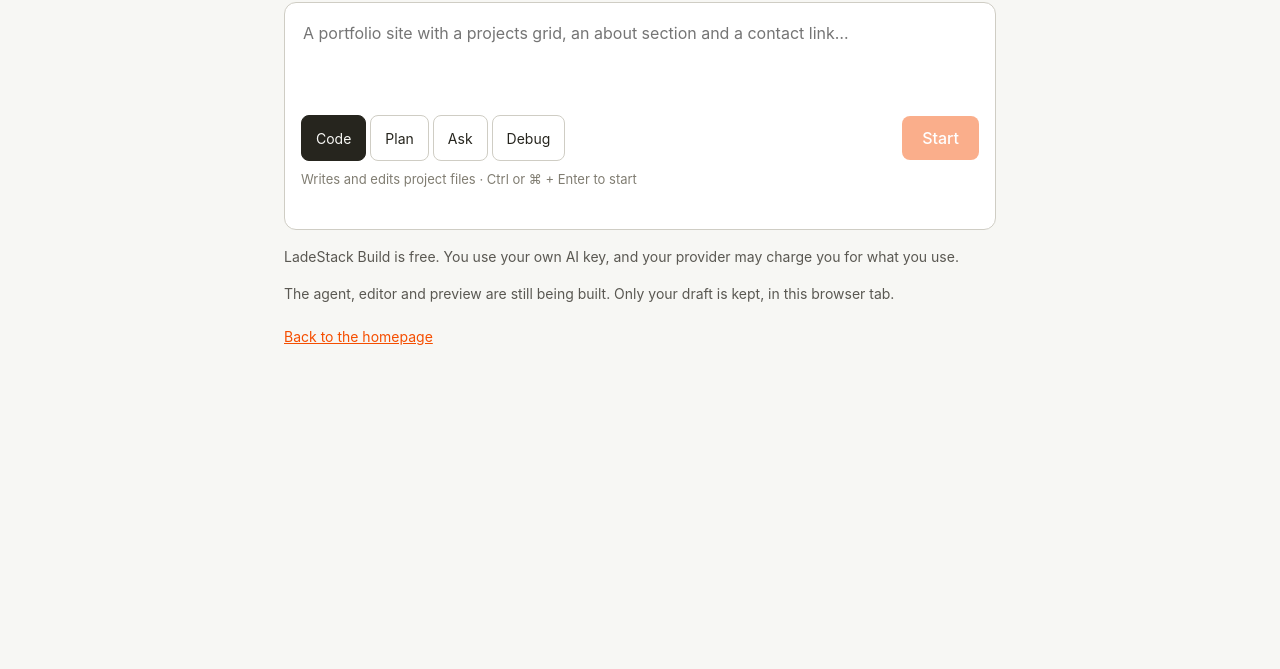
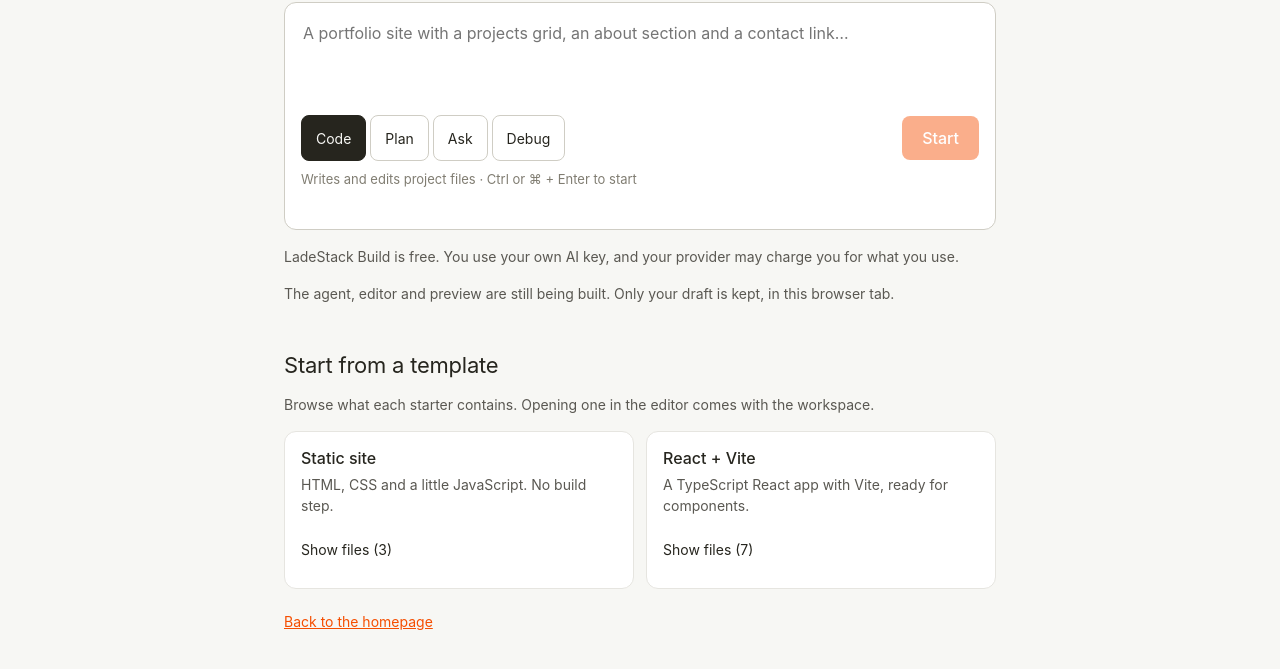
Before and after one commit to coderlade-ai/build-ai, a React app in the folder apps/builder/: page / in a window 1280 px wide. Shown: the part 229-898 px from the top of the page. Before the commit the page ends 800 px from the top, so only its background shows below. Built offline with nearby package versions, Linux system fonts and the light colour scheme.

Commit message:
feat(builder): add validated starter templates to the welcome screen

```diff
--- /dev/null
+++ b/apps/builder/src/components/Templates.tsx
@@ -0,0 +1,41 @@
+import { starterTemplates, type StarterTemplate } from "../templates";
+import type { ShellStrings } from "../i18n/shell";
+import styles from "./Welcome.module.css";
+
+/** Templates are explorable before any AI provider is connected (PRD A.12). */
+export function Templates({ s }: { s: ShellStrings }) {
+  const copy: Record<StarterTemplate["id"], { name: string; desc: string }> = {
+    "static-site": { name: s.staticName, desc: s.staticDesc },
+    "react-vite": { name: s.reactName, desc: s.reactDesc },
+  };
+  return (
+    <section className={styles.templates} aria-labelledby="templates-title">
+      <h2 id="templates-title" className={styles.sectionTitle}>
+        {s.templatesTitle}
+      </h2>
+      <p className={styles.note}>{s.templatesNote}</p>
+      <ul className={styles.templateList}>
+        {starterTemplates.map((t) => (
+          <li key={t.id} className={styles.template}>
+            <h3 className={styles.templateName}>{copy[t.id].name}</h3>
+            <p className={styles.templateDesc}>{copy[t.id].desc}</p>
+            <details>
+              <summary className={styles.summary}>
+                {s.showFiles} ({Object.keys(t.files).length})
+              </summary>
+              <ul className={styles.fileList}>
+                {Object.keys(t.files)
+                  .sort()
+                  .map((p) => (
+                    <li key={p}>
+                      <code>{p}</code>
+                    </li>
+                  ))}
+              </ul>
+            </details>
+          </li>
+        ))}
+      </ul>
+    </section>
+  );
+}
--- a/apps/builder/src/components/Welcome.module.css
+++ b/apps/builder/src/components/Welcome.module.css
@@ -166,6 +166,60 @@
   color: var(--color-primary);
   font-size: 14px;
 }
+.templates {
+  margin-top: 48px;
+}
+.sectionTitle {
+  font-weight: 400;
+  font-size: 22px;
+  letter-spacing: -0.01em;
+  margin: 0;
+}
+.templateList {
+  list-style: none;
+  padding: 0;
+  margin: 16px 0 0;
+  display: grid;
+  grid-template-columns: repeat(auto-fit, minmax(240px, 1fr));
+  gap: 12px;
+}
+.template {
+  border: 1px solid var(--color-hairline);
+  border-radius: var(--radius-lg);
+  padding: 16px;
+  background: var(--color-surface-card);
+}
+.templateName {
+  font-size: 16px;
+  font-weight: 500;
+  margin: 0;
+}
+.templateDesc {
+  font-size: 14px;
+  color: var(--color-body);
+  margin: 6px 0 12px;
+  line-height: 1.5;
+}
+.summary {
+  font-size: 14px;
+  cursor: pointer;
+  min-height: 44px;
+  display: flex;
+  align-items: center;
+}
+.summary:focus-visible {
+  outline: 2px solid var(--color-primary);
+  outline-offset: 2px;
+}
+.fileList {
+  margin: 4px 0 0;
+  padding-left: 18px;
+  font-size: 13px;
+  line-height: 1.8;
+}
+.fileList code {
+  font-family: var(--font-mono);
+}
 .srOnly {
   position: absolute;
   width: 1px;
--- a/apps/builder/src/components/Welcome.tsx
+++ b/apps/builder/src/components/Welcome.tsx
@@ -1,6 +1,7 @@
 import { localePrefix, type Locale } from "@ladestack/i18n";
 import { shell } from "../i18n/shell";
 import { Composer } from "./Composer";
+import { Templates } from "./Templates";
 import styles from "./Welcome.module.css";
 
 /** Screen A (PRD A.12): the first screen of the builder. Loads no editor or runtime. */
@@ -24,6 +25,7 @@ export function Welcome({ locale }: { locale: Locale }) {
         <Composer s={s} />
         <p className={styles.note}>{s.freeNote}</p>
         <p className={styles.note}>{s.body}</p>
+        <Templates s={s} />
         <a className={styles.back} href={`${localePrefix(locale)}/`}>
           {s.back}
         </a>
--- a/apps/builder/src/i18n/shell.ts
+++ b/apps/builder/src/i18n/shell.ts
@@ -19,6 +19,13 @@ export interface ShellStrings {
   needProvider: string;
   tooLong: string;
   back: string;
+  templatesTitle: string;
+  templatesNote: string;
+  staticName: string;
+  staticDesc: string;
+  reactName: string;
+  reactDesc: string;
+  showFiles: string;
 }
 
 export const shell: Record<Locale, ShellStrings> = {
@@ -42,6 +49,14 @@ export const shell: Record<Locale, ShellStrings> = {
       "Connect an AI provider to run this prompt. Provider setup is not available yet, so nothing was sent and your draft is still here.",
     tooLong: "This prompt is too long. Keep it under 20,000 characters.",
     back: "Back to the homepage",
+    templatesTitle: "Start from a template",
+    templatesNote:
+      "Browse what each starter contains. Opening one in the editor comes with the workspace.",
+    staticName: "Static site",
+    staticDesc: "HTML, CSS and a little JavaScript. No build step.",
+    reactName: "React + Vite",
+    reactDesc: "A TypeScript React app with Vite, ready for components.",
+    showFiles: "Show files",
   },
   ru: {
     kicker: "Конструктор · в разработке",
@@ -63,6 +78,14 @@ export const shell: Record<Locale, ShellStrings> = {
       "Чтобы выполнить запрос, подключите ИИ-провайдера. Настройка провайдера пока недоступна, поэтому ничего не отправлено, а черновик сохранён.",
     tooLong: "Запрос слишком длинный. Сократите его до 20 000 символов.",
     back: "На главную",
+    templatesTitle: "Начать с шаблона",
+    templatesNote:
+      "Посмотрите, что входит в каждый шаблон. Открыть его в редакторе можно будет, когда появится рабочее пространство.",
+    staticName: "Статический сайт",
+    staticDesc: "HTML, CSS и немного JavaScript. Без сборки.",
+    reactName: "React + Vite",
+    reactDesc: "Приложение React на TypeScript с Vite, готовое для компонентов.",
+    showFiles: "Показать файлы",
   },
   ja: {
     kicker: "ビルダー · 開発中",
@@ -84,6 +107,14 @@ export const shell: Record<Locale, ShellStrings> = {
       "このプロンプトを実行するには AI プロバイダーを接続してください。プロバイダー設定はまだ利用できないため、何も送信されておらず、下書きはそのまま残っています。",
     tooLong: "プロンプトが長すぎます。20,000 文字以内にしてください。",
     back: "ホームページに戻る",
+    templatesTitle: "テンプレートから始める",
+    templatesNote:
+      "各スターターの中身を確認できます。エディタで開く機能はワークスペースとともに提供予定です。",
+    staticName: "静的サイト",
+    staticDesc: "HTML、CSS と少しの JavaScript。ビルド不要です。",
+    reactName: "React + Vite",
+    reactDesc: "Vite を使った TypeScript の React アプリ。すぐにコンポーネントを追加できます。",
+    showFiles: "ファイルを表示",
   },
   ko: {
     kicker: "빌더 · 개발 중",
@@ -105,6 +136,14 @@ export const shell: Record<Locale, ShellStrings> = {
       "이 프롬프트를 실행하려면 AI 제공업체를 연결하세요. 제공업체 설정은 아직 사용할 수 없어 아무것도 전송되지 않았고 초안은 그대로 있습니다.",
     tooLong: "프롬프트가 너무 깁니다. 20,000자 이내로 줄여 주세요.",
     back: "홈페이지로 돌아가기",
+    templatesTitle: "템플릿으로 시작하기",
+    templatesNote:
+      "각 스타터에 무엇이 들어 있는지 살펴보세요. 편집기에서 여는 기능은 작업 공간과 함께 제공됩니다.",
+    staticName: "정적 사이트",
+    staticDesc: "HTML, CSS와 약간의 JavaScript. 빌드 단계가 없습니다.",
+    reactName: "React + Vite",
+    reactDesc: "Vite 기반 TypeScript React 앱으로, 바로 컴포넌트를 만들 수 있습니다.",
+    showFiles: "파일 보기",
   },
   zh: {
     kicker: "构建器 · 开发中",
@@ -125,6 +164,13 @@ export const shell: Record<Locale, ShellStrings> = {
       "请先连接 AI 服务商才能运行此提示词。服务商设置尚未开放,因此没有发送任何内容,你的草稿仍然保留。",
     tooLong: "提示词过长,请控制在 20,000 个字符以内。",
     back: "返回首页",
+    templatesTitle: "从模板开始",
+    templatesNote: "查看每个起始模板包含的内容。在编辑器中打开模板的功能将随工作区一起推出。",
+    staticName: "静态网站",
+    staticDesc: "HTML、CSS 和少量 JavaScript,无需构建。",
+    reactName: "React + Vite",
+    reactDesc: "基于 Vite 的 TypeScript React 应用,可直接编写组件。",
+    showFiles: "显示文件",
   },
   tr: {
     kicker: "Oluşturucu · geliştirme aşamasında",
@@ -147,6 +193,14 @@ export const shell: Record<Locale, ShellStrings> = {
       "Bu istemi çalıştırmak için bir yapay zekâ sağlayıcısı bağlayın. Sağlayıcı kurulumu henüz kullanılamıyor; bu yüzden hiçbir şey gönderilmedi ve taslağınız duruyor.",
     tooLong: "Bu istem çok uzun. 20.000 karakterin altında tutun.",
     back: "Ana sayfaya dön",
+    templatesTitle: "Bir şablonla başlayın",
+    templatesNote:
+      "Her başlangıç şablonunun içeriğine göz atın. Düzenleyicide açma özelliği çalışma alanıyla birlikte gelecek.",
+    staticName: "Statik site",
+    staticDesc: "HTML, CSS ve biraz JavaScript. Derleme adımı yok.",
+    reactName: "React + Vite",
+    reactDesc: "Vite ile TypeScript tabanlı, bileşenlere hazır bir React uygulaması.",
+    showFiles: "Dosyaları göster",
   },
   fr: {
     kicker: "Créateur · en développement",
@@ -169,6 +223,14 @@ export const shell: Record<Locale, ShellStrings> = {
       "Connectez un fournisseur d'IA pour lancer cette requête. La configuration des fournisseurs n'est pas encore disponible : rien n'a été envoyé et votre brouillon est conservé.",
     tooLong: "Cette requête est trop longue. Limitez-la à 20 000 caractères.",
     back: "Retour à l'accueil",
+    templatesTitle: "Partir d'un modèle",
+    templatesNote:
+      "Parcourez le contenu de chaque modèle. L'ouverture dans l'éditeur arrivera avec l'espace de travail.",
+    staticName: "Site statique",
+    staticDesc: "HTML, CSS et un peu de JavaScript. Aucune étape de compilation.",
+    reactName: "React + Vite",
+    reactDesc: "Une application React en TypeScript avec Vite, prête pour vos composants.",
+    showFiles: "Afficher les fichiers",
   },
   pt: {
     kicker: "Criador · em desenvolvimento",
@@ -190,5 +252,13 @@ export const shell: Record<Locale, ShellStrings> = {
       "Conecte um provedor de IA para executar este prompt. A configuração de provedores ainda não está disponível, então nada foi enviado e seu rascunho continua aqui.",
     tooLong: "Este prompt é muito longo. Mantenha-o abaixo de 20.000 caracteres.",
     back: "Voltar para a página inicial",
+    templatesTitle: "Comece com um modelo",
+    templatesNote:
+      "Veja o que cada modelo inicial contém. Abrir no editor vai chegar junto com o espaço de trabalho.",
+    staticName: "Site estático",
+    staticDesc: "HTML, CSS e um pouco de JavaScript. Sem etapa de build.",
+    reactName: "React + Vite",
+    reactDesc: "Um app React em TypeScript com Vite, pronto para componentes.",
+    showFiles: "Mostrar arquivos",
   },
 };
--- /dev/null
+++ b/apps/builder/src/templates/index.ts
@@ -0,0 +1,158 @@
+import type { ProjectProfile } from "@ladestack/shared-types";
+
+/**
+ * Starter templates: runnable projects that open without any AI call (INTAKE-06).
+ * Their contents are project source, so they stay in English whatever the UI locale.
+ */
+export interface StarterTemplate {
+  id: "static-site" | "react-vite";
+  profile: Exclude<ProjectProfile, "unsupported">;
+  files: Record<string, string>;
+}
+
+const staticSite: StarterTemplate = {
+  id: "static-site",
+  profile: "static",
+  files: {
+    "index.html": `<!doctype html>
+<html lang="en">
+  <head>
+    <meta charset="utf-8" />
+    <meta name="viewport" content="width=device-width, initial-scale=1" />
+    <title>My site</title>
+    <link rel="stylesheet" href="styles.css" />
+  </head>
+  <body>
+    <main>
+      <h1>Hello</h1>
+      <p>Edit index.html to get started.</p>
+      <button type="button" id="greet">Say hello</button>
+      <p id="output" role="status"></p>
+    </main>
+    <script src="script.js"></script>
+  </body>
+</html>
+`,
+    "styles.css": `body {
+  margin: 0;
+  font-family: system-ui, sans-serif;
+  line-height: 1.5;
+}
+
+main {
+  max-width: 40rem;
+  margin: 4rem auto;
+  padding: 0 1.5rem;
+}
+`,
+    "script.js": `document.getElementById("greet").addEventListener("click", () => {
+  document.getElementById("output").textContent = "Hello from script.js";
+});
+`,
+  },
+};
+
+const reactVite: StarterTemplate = {
+  id: "react-vite",
+  profile: "react-vite",
+  files: {
+    "package.json": `${JSON.stringify(
+      {
+        name: "my-app",
+        private: true,
+        version: "0.0.0",
+        type: "module",
+        scripts: { dev: "vite", build: "tsc -b && vite build", preview: "vite preview" },
+        dependencies: { react: "^19.1.1", "react-dom": "^19.1.1" },
+        devDependencies: {
+          "@types/react": "^19.1.13",
+          "@types/react-dom": "^19.1.9",
+          "@vitejs/plugin-react": "^5.0.0",
+          typescript: "^5.6.3",
+          vite: "^7.1.0",
+        },
+      },
+      null,
+      2,
+    )}
+`,
+    "index.html": `<!doctype html>
+<html lang="en">
+  <head>
+    <meta charset="utf-8" />
+    <meta name="viewport" content="width=device-width, initial-scale=1" />
+    <title>My app</title>
+  </head>
+  <body>
+    <div id="root"></div>
+    <script type="module" src="/src/main.tsx"></script>
+  </body>
+</html>
+`,
+    "vite.config.ts": `import { defineConfig } from "vite";
+import react from "@vitejs/plugin-react";
+
+export default defineConfig({
+  plugins: [react()],
+});
+`,
+    "tsconfig.json": `${JSON.stringify(
+      {
+        compilerOptions: {
+          target: "ES2022",
+          lib: ["ES2022", "DOM", "DOM.Iterable"],
+          module: "ESNext",
+          moduleResolution: "bundler",
+          jsx: "react-jsx",
+          strict: true,
+          noEmit: true,
+          skipLibCheck: true,
+        },
+        include: ["src"],
+      },
+      null,
+      2,
+    )}
+`,
+    "src/main.tsx": `import { StrictMode } from "react";
+import { createRoot } from "react-dom/client";
+import App from "./App";
+import "./App.css";
+
+createRoot(document.getElementById("root")!).render(
+  <StrictMode>
+    <App />
+  </StrictMode>,
+);
+`,
+    "src/App.tsx": `import { useState } from "react";
+
+export default function App() {
+  const [count, setCount] = useState(0);
+  return (
+    <main>
+      <h1>Hello</h1>
+      <p>Edit src/App.tsx to get started.</p>
+      <button type="button" onClick={() => setCount((c) => c + 1)}>
+        Clicked {count} times
+      </button>
+    </main>
+  );
+}
+`,
+    "src/App.css": `body {
+  margin: 0;
+  font-family: system-ui, sans-serif;
+  line-height: 1.5;
+}
+
+main {
+  max-width: 40rem;
+  margin: 4rem auto;
+  padding: 0 1.5rem;
+}
+`,
+  },
+};
+
+export const starterTemplates: readonly StarterTemplate[] = [staticSite, reactVite];
```
Also changed, not shown: apps/builder/src/i18n/shell.test.ts (+1 -0 lines), apps/builder/src/templates/templates.test.ts (added, +54 -0 lines), apps/builder/src/templates/validate.ts (added, +41 -0 lines).
